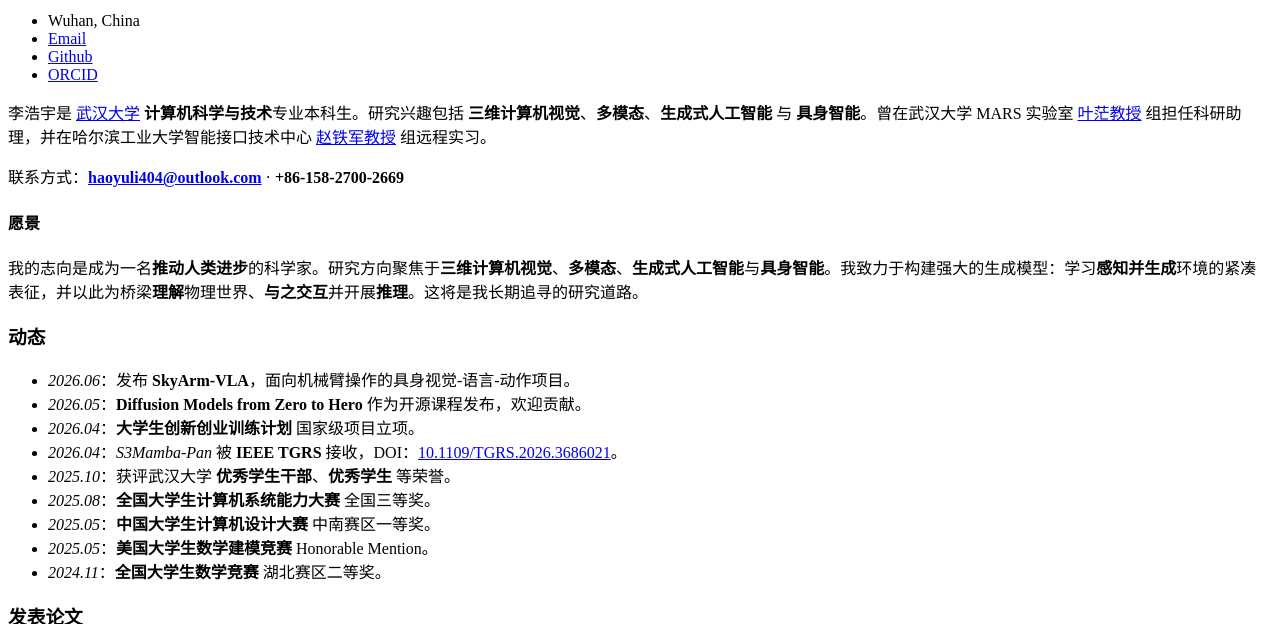
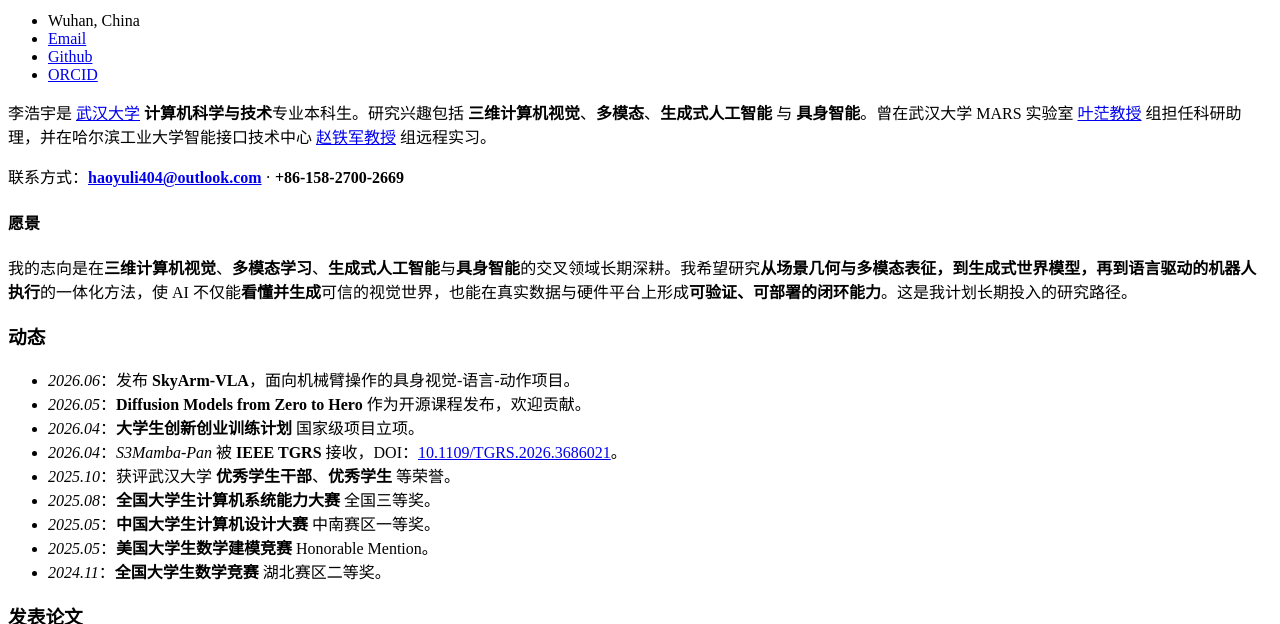
Before and after one commit to HaoyuLi-Nova/HaoyuLi-Nova.github.io, a Jekyll site: the page built from _pages/zh.md, in a window 1280 px wide and 900 px high, scrolled down 863 px, cut to the strip 0-624 px from the top of the window. Built offline with Jekyll 4.4.1, drawn with Linux system fonts in a browser that asks for light colours.

Commit message:
Revise vision statements in English and Chinese homepages for clarity and focus
- Updated the vision statements to emphasize the intersection of **3D computer vision**, **multimodal learning**, **generative AI**, and **embodied intelligence**.
- Enhanced descriptions of research goals, including unified pipelines and closed-loop capabilities, to better articulate long-term research aspirations.

```diff
--- a/_includes/i18n/home-en.md
+++ b/_includes/i18n/home-en.md
@@ -8,7 +8,7 @@ Contact: **[haoyuli404@outlook.com](mailto:haoyuli404@outlook.com)** · **+86-15
 
 #### Vision
 
-My ambition is to become a scientist who helps advance humanity. I am most drawn to **3D computer vision**, **multimodal learning**, **generative AI**, and **embodied intelligence**. I aim to build powerful generative models that learn **compact representations** of the world—representations we can both perceive and synthesize—and use them to **understand** physical environments, **interact** with them, and **reason** about them. This is the path I intend to pursue throughout my career.
+My ambition is to work at the intersection of **3D computer vision**, **multimodal learning**, **generative AI**, and **embodied intelligence**. I hope to study unified pipelines that move from **scene geometry and multimodal representations** to **generative world models** and **language-driven robot execution**, so that AI can not only **see and synthesize** plausible visual worlds, but also deliver **verifiable, deployable closed-loop capabilities** on real data and physical platforms. This is the research path I intend to pursue long term.
 
 </div>
 
--- a/_includes/i18n/home-zh.md
+++ b/_includes/i18n/home-zh.md
@@ -8,7 +8,7 @@
 
 #### 愿景
 
-我的志向是成为一名**推动人类进步**的科学家。研究方向聚焦于**三维计算机视觉**、**多模态**、**生成式人工智能**与**具身智能**。我致力于构建强大的生成模型：学习**感知并生成**环境的紧凑表征，并以此为桥梁**理解**物理世界、**与之交互**并开展**推理**。这将是我长期追寻的研究道路。
+我的志向是在**三维计算机视觉**、**多模态学习**、**生成式人工智能**与**具身智能**的交叉领域长期深耕。我希望研究**从场景几何与多模态表征，到生成式世界模型，再到语言驱动的机器人执行**的一体化方法，使 AI 不仅能**看懂并生成**可信的视觉世界，也能在真实数据与硬件平台上形成**可验证、可部署的闭环能力**。这是我计划长期投入的研究路径。
 
 </div>
 
```
